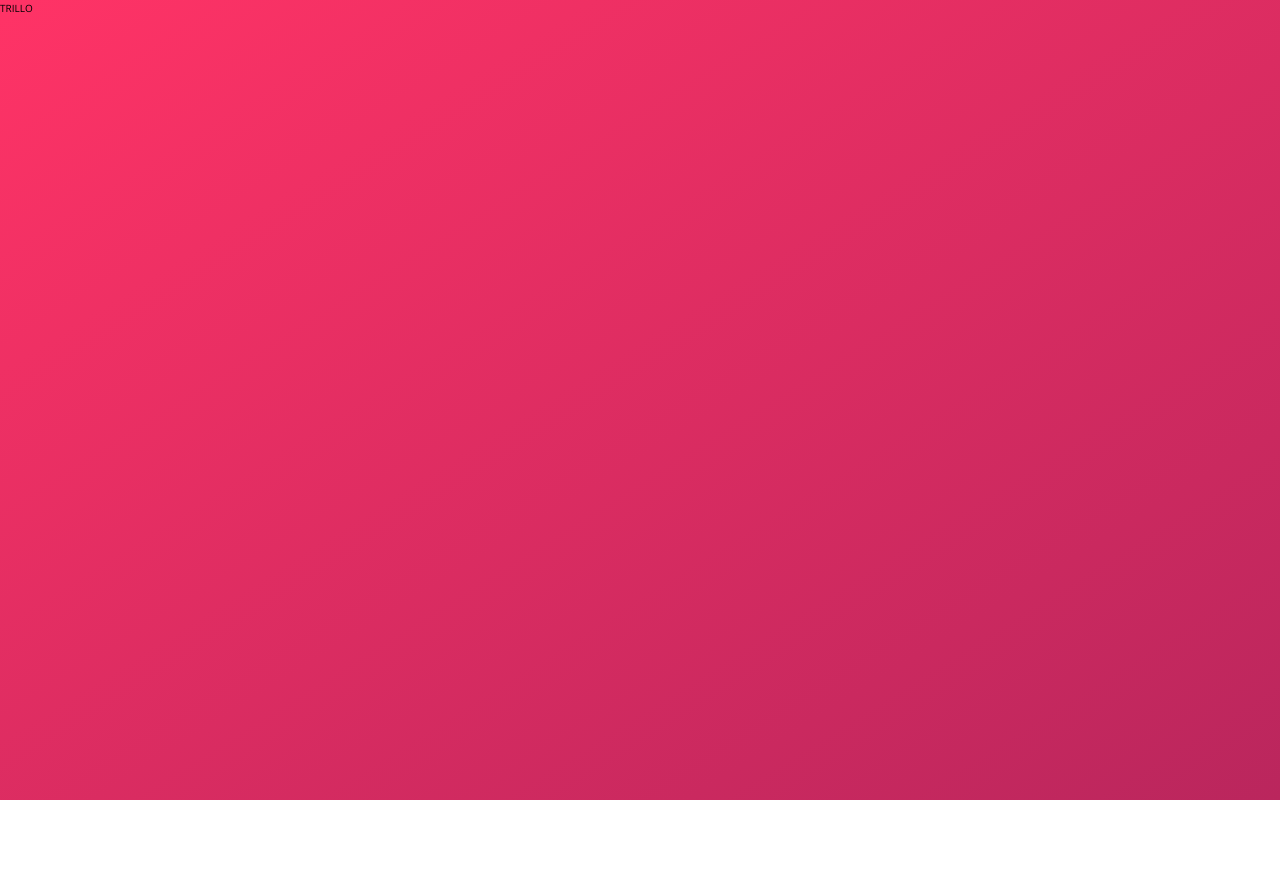
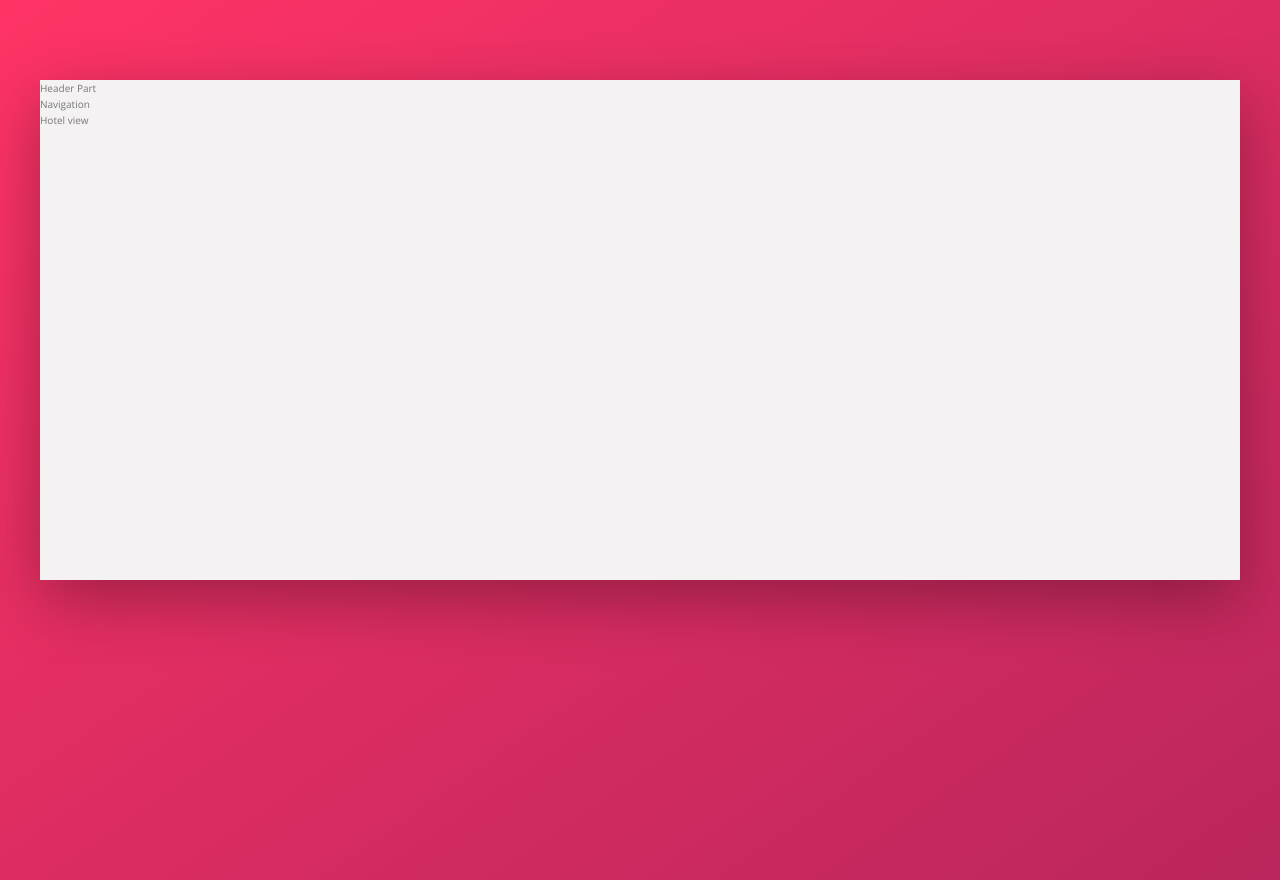
Before and after one commit to shivani-kaushik/trillo, a website: page index.html in a window 1280 px wide. Before the commit the page ends 800 px from the top, so only its background shows below. Drawn offline with nearby package versions, Linux system fonts and the light colour scheme.

Commit message:
trillo intro1.1

```diff
--- a/index.html
+++ b/index.html
@@ -13,7 +13,25 @@
 </head>
 
 <body>
-    TRILLO
+
+    <div class="container">
+        <header class="header">
+            Header Part
+        </header>
+
+        <div class="content">
+            <nav class="sidebar">
+                Navigation
+            </nav>
+
+            <main class="hotel-view">
+                Hotel view
+            </main>
+        </div>
+
+    </div>
+
+
 </body>
 
 </html>
--- a/sass/_base.scss
+++ b/sass/_base.scss
@@ -1,21 +1,18 @@
-/*
-COLORS
-
-Grey light 1: #faf9f9
-Grey light 2: #f4f2f2
-Grey light 3: #f0eeee
-Grey light 4: #ccc
-
-Grey dark 1: #333
-Grey dark 2: #777
-Grey dark 3: #999
-
-*/
-
 :root {
   --color-primary: #eb2f64;
   --color-primary-light: #ff3366;
   --color-primary-dark: #ba265d;
+
+  --color-grey-light-1: #faf9f9;
+  --color-grey-light-2: #f4f2f2;
+  --color-grey-light-3: #f0eeee;
+  --color-grey-light-4: #ccc;
+
+  --color-grey-dark-1: #333;
+  --color-grey-dark-2: #777;
+  --color-grey-dark-3: #999;
+
+  --shadow-dark: 0 2rem 6rem rgba(0, 0, 0, 0.3);
 }
 
 * {
@@ -38,6 +35,7 @@ body {
   font-family: "Open Sans", sans-serif;
   font-weight: 400;
   line-height: 1.6;
+  color: var(--color-grey-dark-2);
   background-image: linear-gradient(
     to right bottom,
     var(--color-primary-light),
--- a/sass/_layout.scss
+++ b/sass/_layout.scss
@@ -0,0 +1,19 @@
+.container {
+  max-width: 120rem;
+  margin: 8rem auto;
+  background-color: var(--color-grey-light-2);
+  box-shadow: var(--shadow-dark);
+  min-height: 50rem;
+}
+
+.header {
+}
+
+.content {
+}
+
+.sidebar {
+}
+
+.hotel-view {
+}
```
Also changed, not shown: css/style.css.
